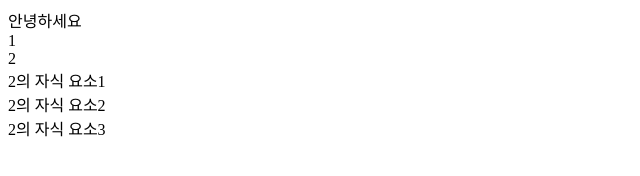
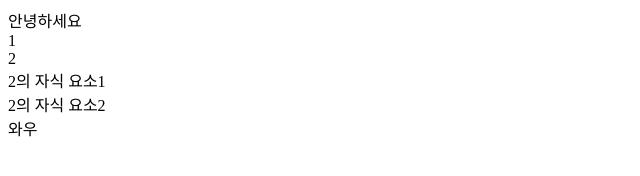
Before and after one commit to nokcha11/Bigdata, a plain HTML site: page 태그연습/index.html in a window 1280 px wide. Shown: the full height of the page, 0-640 px from the left. Drawn offline with Linux system fonts and the light colour scheme.

```diff
--- a/태그연습/index.html
+++ b/태그연습/index.html
@@ -11,7 +11,7 @@
     <div>2
         <div>2의 자식 요소1</div>
 				<div>2의 자식 요소2</div>
-				<div>2의 자식 요소3</div>
+				<div>와우</div>
     </div>
 </body>
 </html>
```
